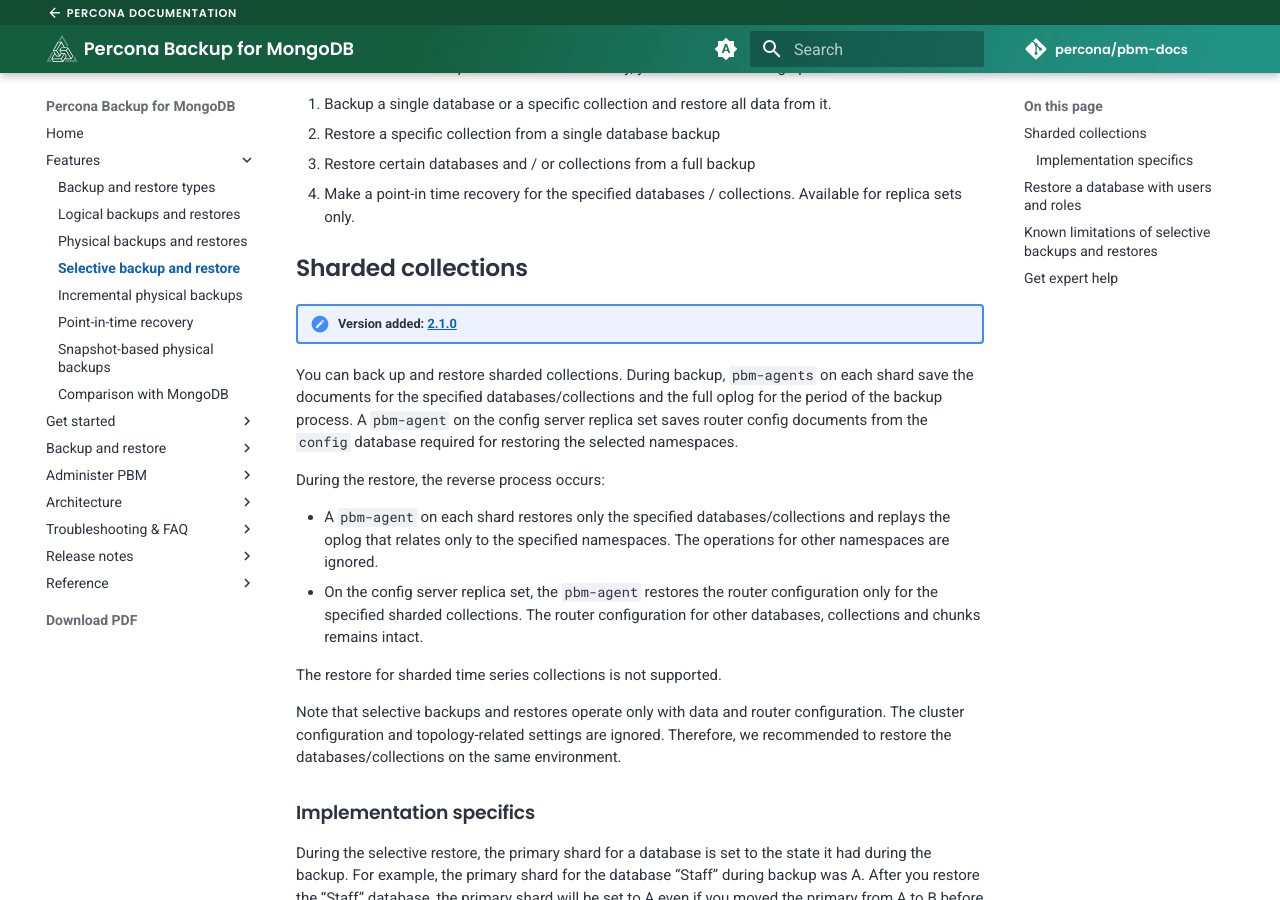
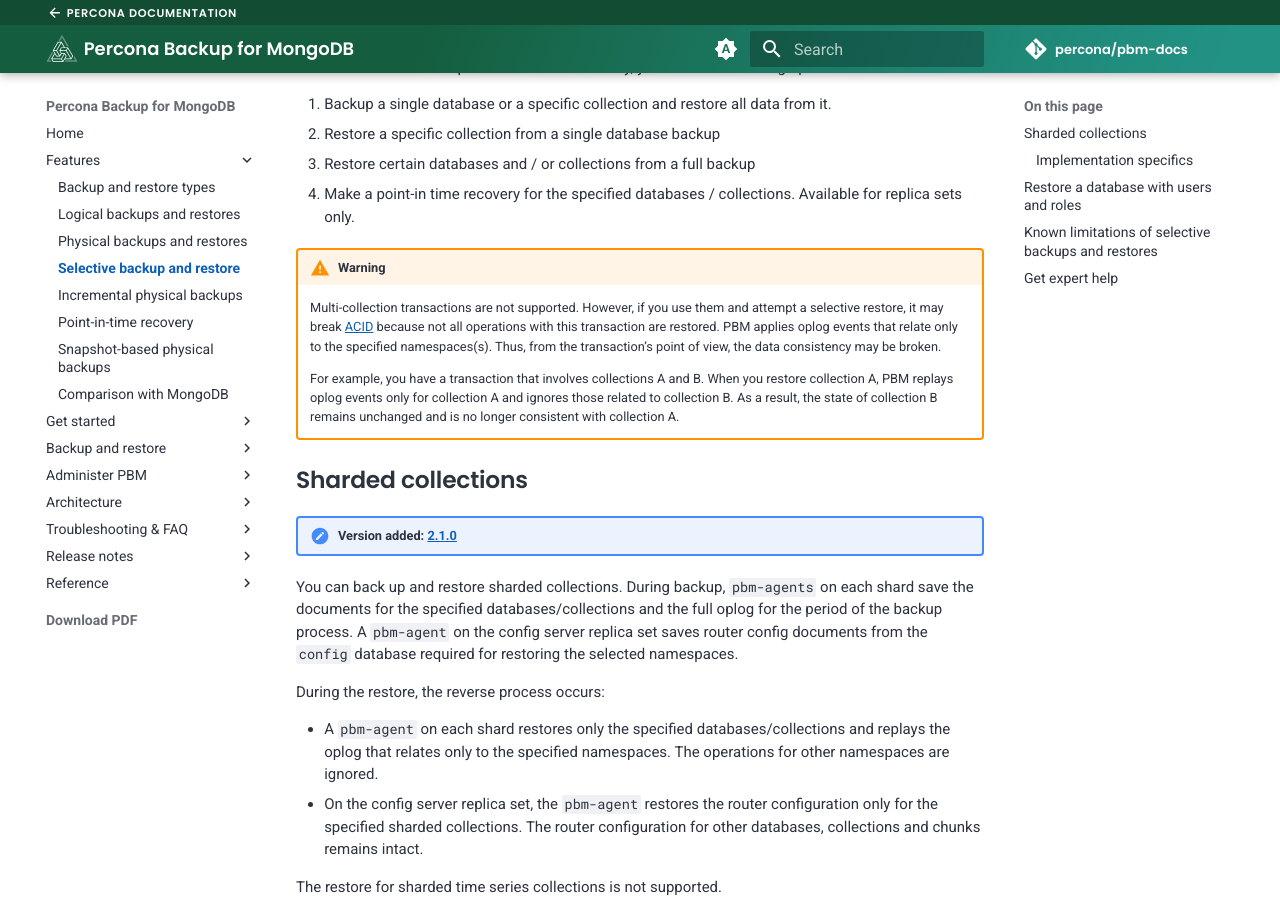
Before and after one commit to percona/pbm-docs, an MkDocs documentation site: the page built from docs/features/selective-backup.md, in a window 1280 px wide and 900 px high, scrolled down 361 px. Built offline with MkDocs 1.6.1 and Material for MkDocs 9.7.7, drawn with Linux system fonts in a browser that asks for light colours; nearby versions of some CDN libraries; comment, search, counter and statistics services are not loaded.

Commit message:
PBM-1333 Warning about breaking ACID during selective restore (#182)
PBM-1333 Warning about breaking ACID during selective restore

```diff
--- a/docs/features/selective-backup.md
+++ b/docs/features/selective-backup.md
@@ -12,6 +12,13 @@
 2.	Restore a specific collection from a single database backup
 3.	Restore certain databases and / or collections from a full backup
 4.	Make a point-in time recovery for the specified databases / collections. Available for replica sets only.
+
+!!! warning
+
+    Multi-collection transactions are not supported. However, if you use them and attempt a selective restore, it may break [ACID](../reference/glossary.md#acid) because not all operations with this transaction are restored. PBM applies oplog events that relate only to the specified namespaces(s). Thus, from the transaction's point of view, the data consistency may be broken.
+
+    For example, you have a transaction that involves collections A and B. When you restore collection A, PBM replays oplog events only for collection A and ignores those related to collection B. As a result, the state of collection B remains unchanged and is no longer consistent with collection A.
+
 
 ## Sharded collections
 
```
